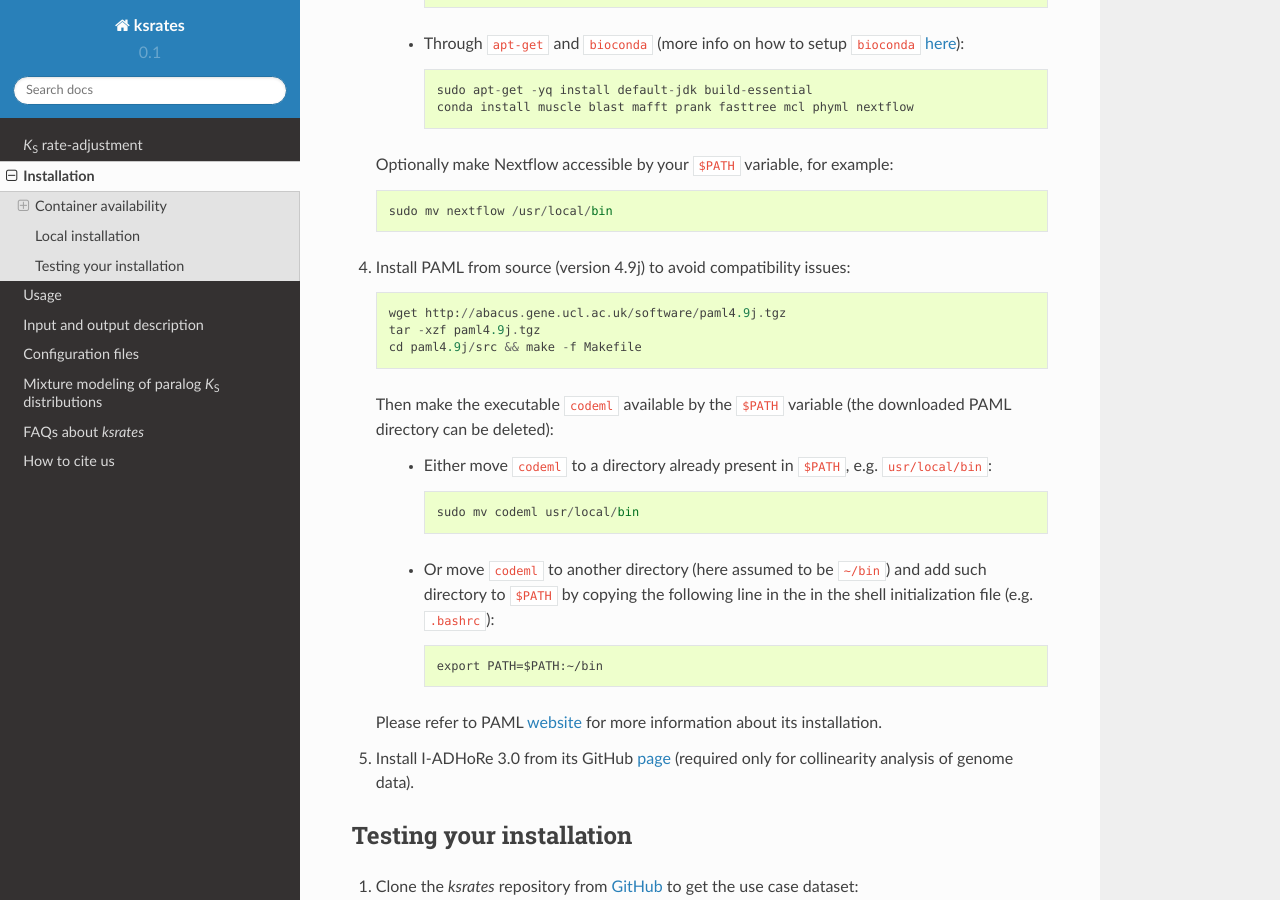
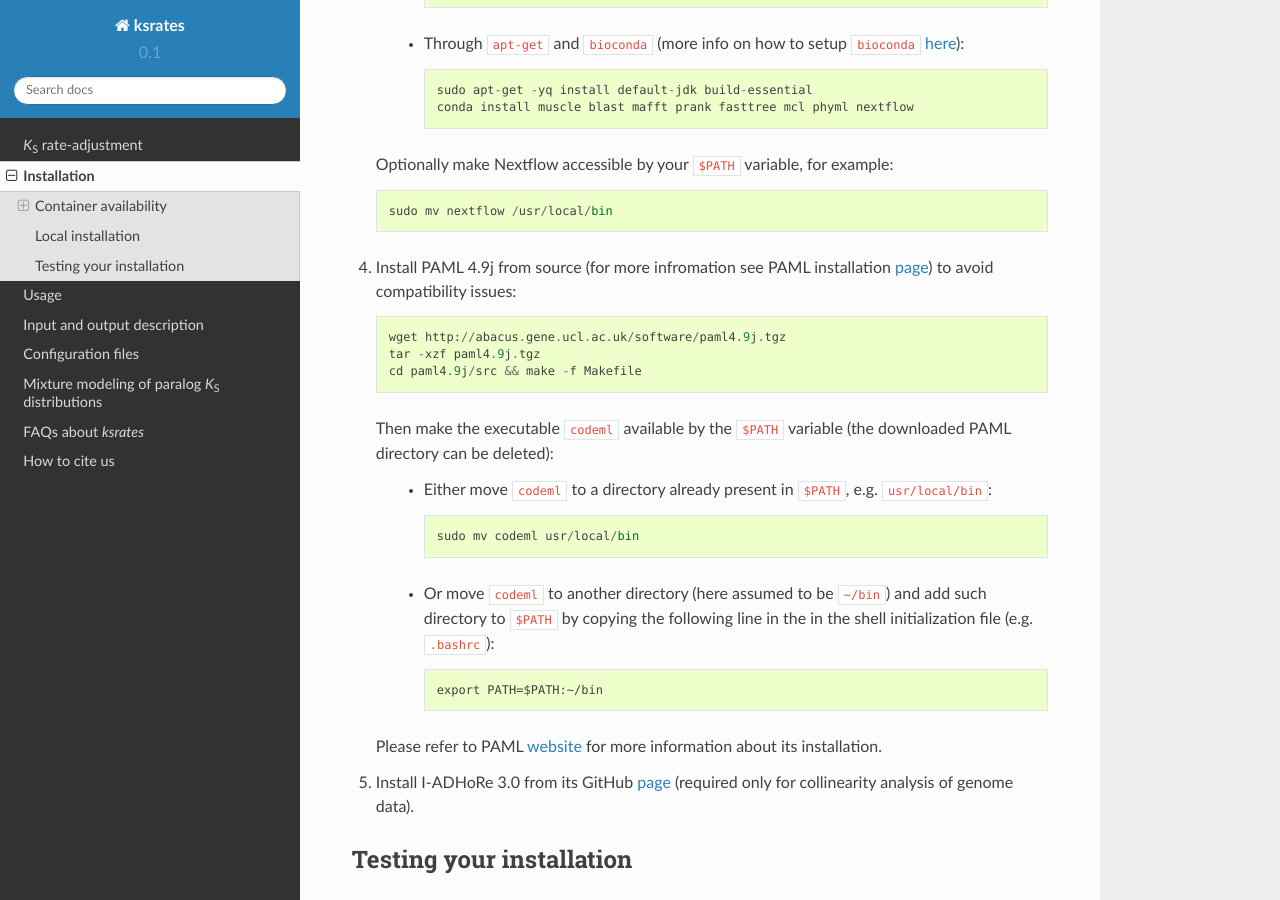
Before and after one commit to VIB-PSB/ksrates, a Sphinx documentation site: the page built from doc/source/installation.rst, in a window 1280 px wide and 900 px high, scrolled down 3013 px. Built offline with Sphinx 7.4.7 and the Read the Docs theme 2.0.0, drawn with Linux system fonts in a browser that asks for light colours.

Commit message:
Small change PAML instructions (installation.rst)

```diff
--- a/doc/source/installation.rst
+++ b/doc/source/installation.rst
@@ -116,7 +116,7 @@ Without the use of a container the installation of *ksrates* and its dependencie
 
         sudo mv nextflow /usr/local/bin
 
-4.  Install PAML from source (version 4.9j) to avoid compatibility issues::
+4.  Install PAML 4.9j from source (for more infromation see PAML installation `page <http://abacus.gene.ucl.ac.uk/software/#phylogenetic-analysis-by-maximum-likelihood-paml>`__) to avoid compatibility issues::
 
         wget http://abacus.gene.ucl.ac.uk/software/paml4.9j.tgz
         tar -xzf paml4.9j.tgz
```
